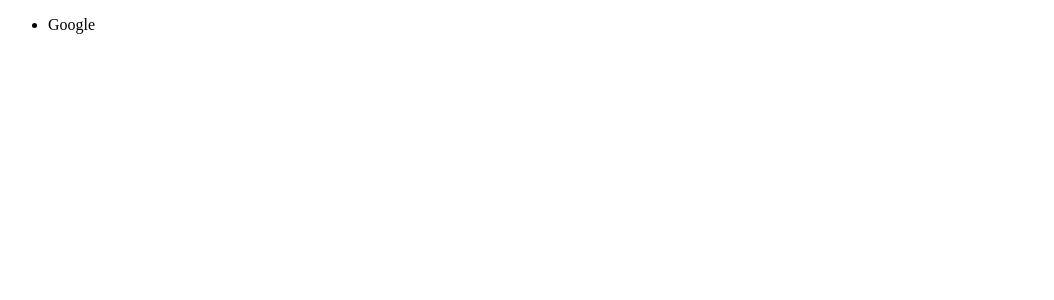
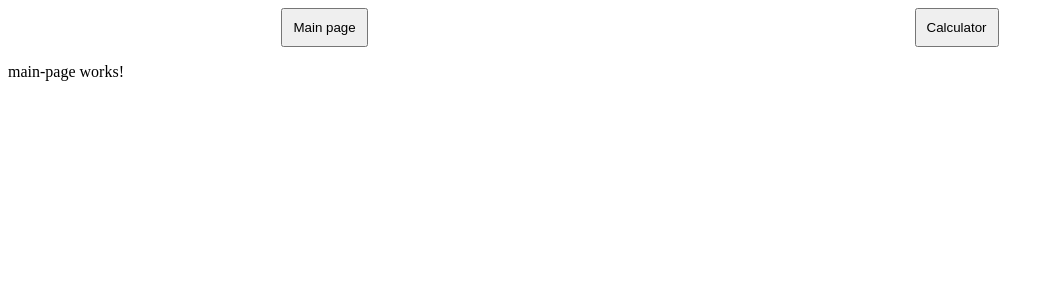
Before and after one commit to AimForNuts/idle-mmo-helper, an Angular app: page / in a window 1280 px wide. Shown: the top 300 px of the page, without its empty margins (0-1054 px from the left). Built offline with nearby package versions, Linux system fonts and the light colour scheme.

Commit message:
Component try out

```diff
--- /dev/null
+++ b/src/app/calculator/calculator.component.html
@@ -0,0 +1,24 @@
+<div>
+  <h2>Calculator</h2>
+  <input type="number" #num1 placeholder="Enter first number" />
+  <input type="number" #num2 placeholder="Enter second number" />
+  <br />
+  <button (click)="calculate(num1.valueAsNumber, num2.valueAsNumber, 'add')">
+    Add
+  </button>
+  <button
+    (click)="calculate(num1.valueAsNumber, num2.valueAsNumber, 'subtract')"
+  >
+    Subtract
+  </button>
+  <button
+    (click)="calculate(num1.valueAsNumber, num2.valueAsNumber, 'multiply')"
+  >
+    Multiply
+  </button>
+  <button (click)="calculate(num1.valueAsNumber, num2.valueAsNumber, 'divide')">
+    Divide
+  </button>
+  <br /><br />
+  <p>Result: {{ result }}</p>
+</div>
--- /dev/null
+++ b/src/app/calculator/calculator.component.ts
@@ -0,0 +1,29 @@
+import { Component } from '@angular/core';
+
+@Component({
+  selector: 'app-calculator',
+  standalone: true,
+  imports: [],
+  templateUrl: './calculator.component.html',
+  styleUrl: './calculator.component.scss',
+})
+export class CalculatorComponent {
+  result: number = 0;
+
+  calculate(value1: number, value2: number, operation: string) {
+    switch (operation) {
+      case 'add':
+        this.result = value1 + value2;
+        break;
+      case 'subtract':
+        this.result = value1 - value2;
+        break;
+      case 'multiply':
+        this.result = value1 * value2;
+        break;
+      case 'divide':
+        this.result = value1 / value2;
+        break;
+    }
+  }
+}
--- a/src/app/header/header.component.html
+++ b/src/app/header/header.component.html
@@ -1,3 +1,14 @@
-<ul>
-    <li href="www.google.com">Google</li>
-</ul>
+<div class="tabs">
+  <button (click)="onTabSelected('main-page')">Main page</button>
+  <button (click)="onTabSelected('calculator')">Calculator</button>
+</div>
+
+@if(activeTab === 'main-page'){
+<div>
+  <app-main-page></app-main-page>
+</div>
+} @if(activeTab === 'calculator'){
+<div>
+  <app-calculator></app-calculator>
+</div>
+}
--- a/src/app/header/header.component.scss
+++ b/src/app/header/header.component.scss
@@ -0,0 +1,10 @@
+.tabs {
+    display: flex;
+    justify-content: space-around;
+    margin-bottom: 10px;
+  }
+
+  button {
+    padding: 10px;
+    cursor: pointer;
+  }
--- a/src/app/header/header.component.ts
+++ b/src/app/header/header.component.ts
@@ -1,12 +1,18 @@
 import { Component } from '@angular/core';
+import { MainPageComponent } from '../main-page/main-page.component';
+import { CalculatorComponent } from '../calculator/calculator.component';
 
 @Component({
   selector: 'app-header-component',
   standalone: true,
-  imports: [],
+  imports: [MainPageComponent, CalculatorComponent],
   templateUrl: './header.component.html',
-  styleUrl: './header.component.scss'
+  styleUrl: './header.component.scss',
 })
 export class HeaderComponent {
+  activeTab: string = 'main-page';
 
+  onTabSelected(tabName: string) {
+    this.activeTab = tabName;
+  }
 }
--- /dev/null
+++ b/src/app/main-page/main-page.component.html
@@ -0,0 +1 @@
+<p>main-page works!</p>
--- /dev/null
+++ b/src/app/main-page/main-page.component.ts
@@ -0,0 +1,16 @@
+import { Component } from '@angular/core';
+
+@Component({
+  selector: 'app-main-page',
+  standalone: true,
+  imports: [],
+  templateUrl: './main-page.component.html',
+  styleUrl: './main-page.component.scss'
+})
+export class MainPageComponent {
+  activeTab: string = 'main-page';
+
+  onTabSelected(tabName: string) {
+    this.activeTab = tabName;
+  }
+}
```
Also changed, not shown: src/app/calculator/calculator.component.scss (added), src/app/main-page/main-page.component.scss (added).
